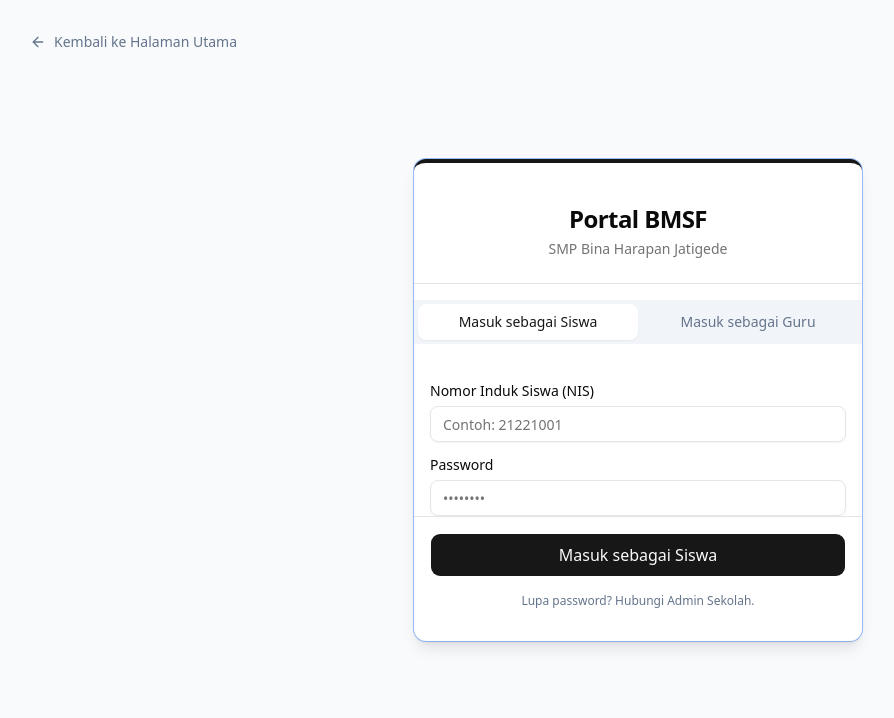
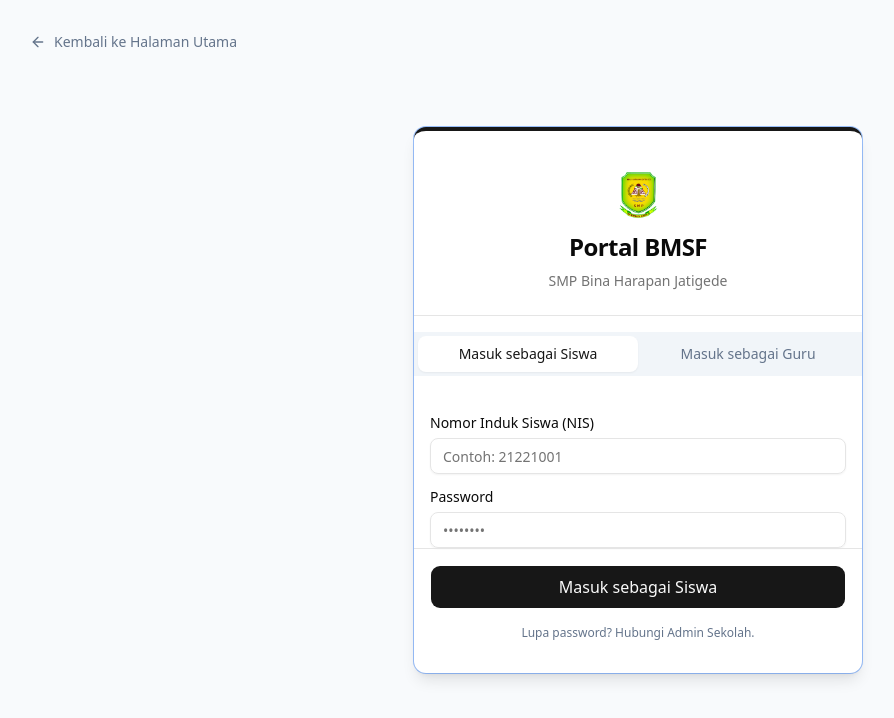
Before and after one commit to ZaidanIg/bsix-project, a Next.js app: page /login in a window 1280 px wide. Shown: the top 718 px of the page, without its empty margins (2-896 px from the left). Built offline with nearby package versions, Linux system fonts and the light colour scheme.

Commit message:
style: update logo and hero banner with provided image files

```diff
--- a/src/app/(auth)/login/page.jsx
+++ b/src/app/(auth)/login/page.jsx
@@ -81,7 +81,8 @@
       </Link>
 
       <Card className="w-full max-w-md shadow-lg border-t-4 border-t-primary overflow-hidden">
-        <div className="bg-primary/5 p-6 border-b text-center space-y-1">
+        <div className="bg-primary/5 p-6 border-b flex flex-col items-center justify-center text-center space-y-2">
+          <img src="/logo.png" alt="Logo BMSF" className="h-12 w-12 object-contain mb-1" />
           <CardTitle className="text-2xl font-bold tracking-tight">Portal BMSF</CardTitle>
           <CardDescription>
             SMP Bina Harapan Jatigede
--- a/src/app/(public)/page.jsx
+++ b/src/app/(public)/page.jsx
@@ -27,9 +27,9 @@
         <div className="absolute inset-0 overflow-hidden">
           <div className="absolute inset-0 bg-gradient-to-r from-green-900/80 to-blue-900/80 mix-blend-multiply" />
           <img
-            src="https://images.unsplash.com/photo-1595188544569-808fc52c1e6c?auto=format&fit=crop&q=80"
+            src="/binaraja.webp"
             alt="Pertanian Modern"
-            className="w-full h-full object-cover opacity-40"
+            className="w-full h-full object-cover opacity-50"
           />
         </div>
         <div className="relative container mx-auto px-4 sm:px-6 lg:px-8 text-center max-w-4xl space-y-8">
--- a/src/components/layout/Footer.jsx
+++ b/src/components/layout/Footer.jsx
@@ -9,8 +9,8 @@
 
           <div className="space-y-4 lg:col-span-1">
             <div className="flex items-center gap-2 text-white mb-6">
-              <div className="bg-green-600 p-1.5 rounded-md">
-                <Sprout className="h-6 w-6" />
+              <div className="bg-white p-1 rounded-md">
+                <img src="/logo.png" alt="Logo BMSF" className="h-6 w-6 object-contain" />
               </div>
               <div className="flex flex-col">
                 <span className="font-bold text-xl leading-tight tracking-tight">BMSF</span>
--- a/src/components/layout/Navbar.jsx
+++ b/src/components/layout/Navbar.jsx
@@ -27,8 +27,8 @@
       <div className="container mx-auto px-4 sm:px-6 lg:px-8">
         <div className="flex h-16 items-center justify-between">
           <div className="flex items-center gap-2">
-            <div className="bg-green-600 p-2 rounded-lg text-white">
-              <Sprout className="h-5 w-5" />
+            <div className="bg-white p-1 rounded-lg">
+              <img src="/logo.png" alt="Logo BMSF" className="h-8 w-8 object-contain" />
             </div>
             <Link href="/" className="flex flex-col">
               <span className="font-bold text-xl leading-tight text-slate-900 tracking-tight">BMSF</span>
--- a/src/components/layout/Sidebar.jsx
+++ b/src/components/layout/Sidebar.jsx
@@ -51,9 +51,12 @@
   return (
     <div className="flex flex-col h-full w-[240px] bg-slate-900 text-slate-100">
       {/* Logo Area */}
-      <div className="p-6 border-b border-slate-800">
-        <h1 className="text-2xl font-bold text-white tracking-tight">BMSF</h1>
-        <p className="text-xs text-slate-400 mt-1">SMP Bina Harapan Jatigede</p>
+      <div className="p-6 border-b border-slate-800 flex items-center gap-3">
+        <img src="/logo.png" alt="Logo" className="h-10 w-10 object-contain bg-white rounded-md p-1" />
+        <div>
+          <h1 className="text-2xl font-bold text-white tracking-tight">BMSF</h1>
+          <p className="text-[10px] text-slate-400 mt-0.5 leading-tight">SMP Bina Harapan Jatigede</p>
+        </div>
       </div>
 
       {/* Navigation */}
```
Also changed, not shown: public/binaraja.webp (added), public/logo.png (renamed from logo.png).
